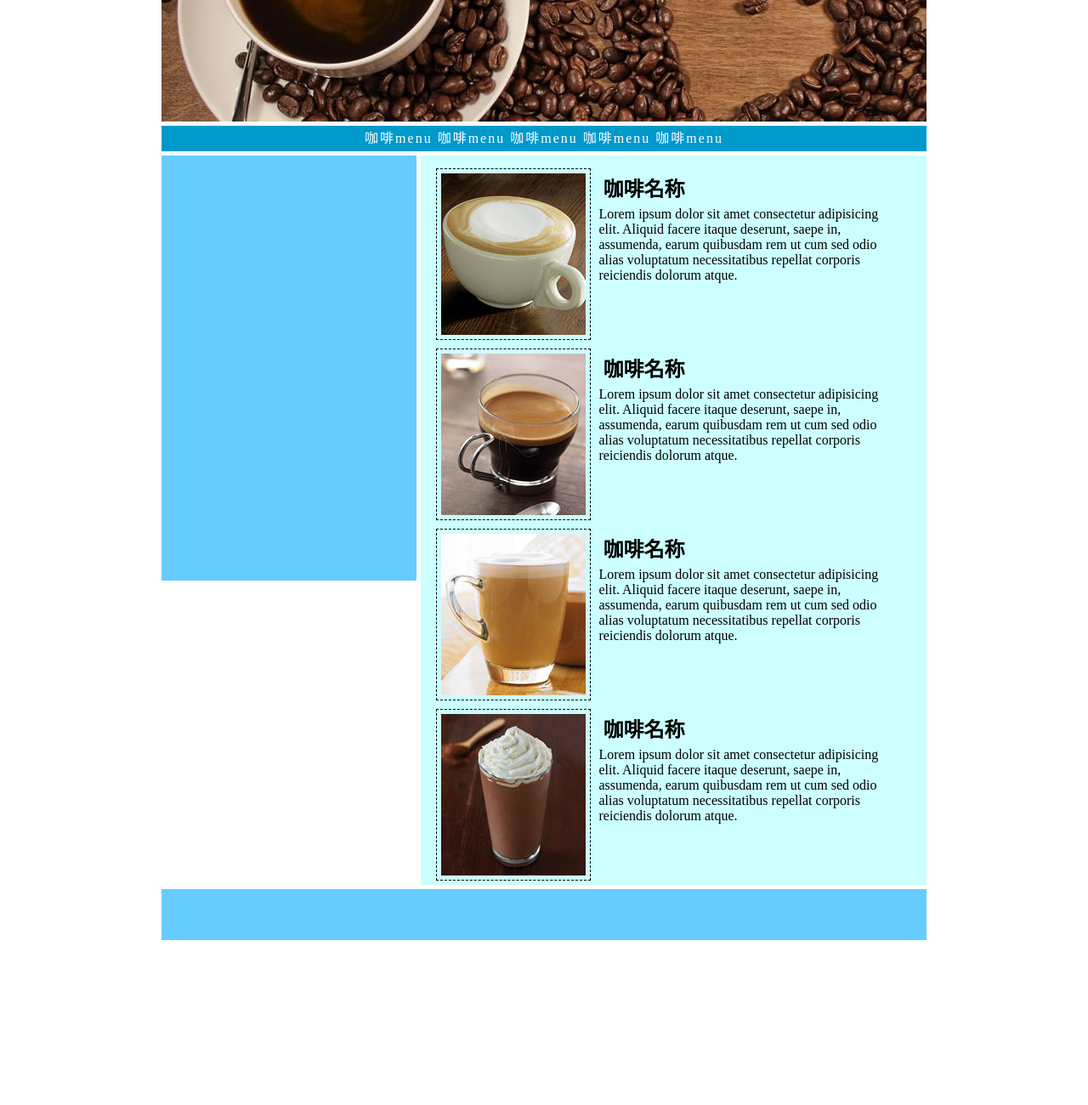
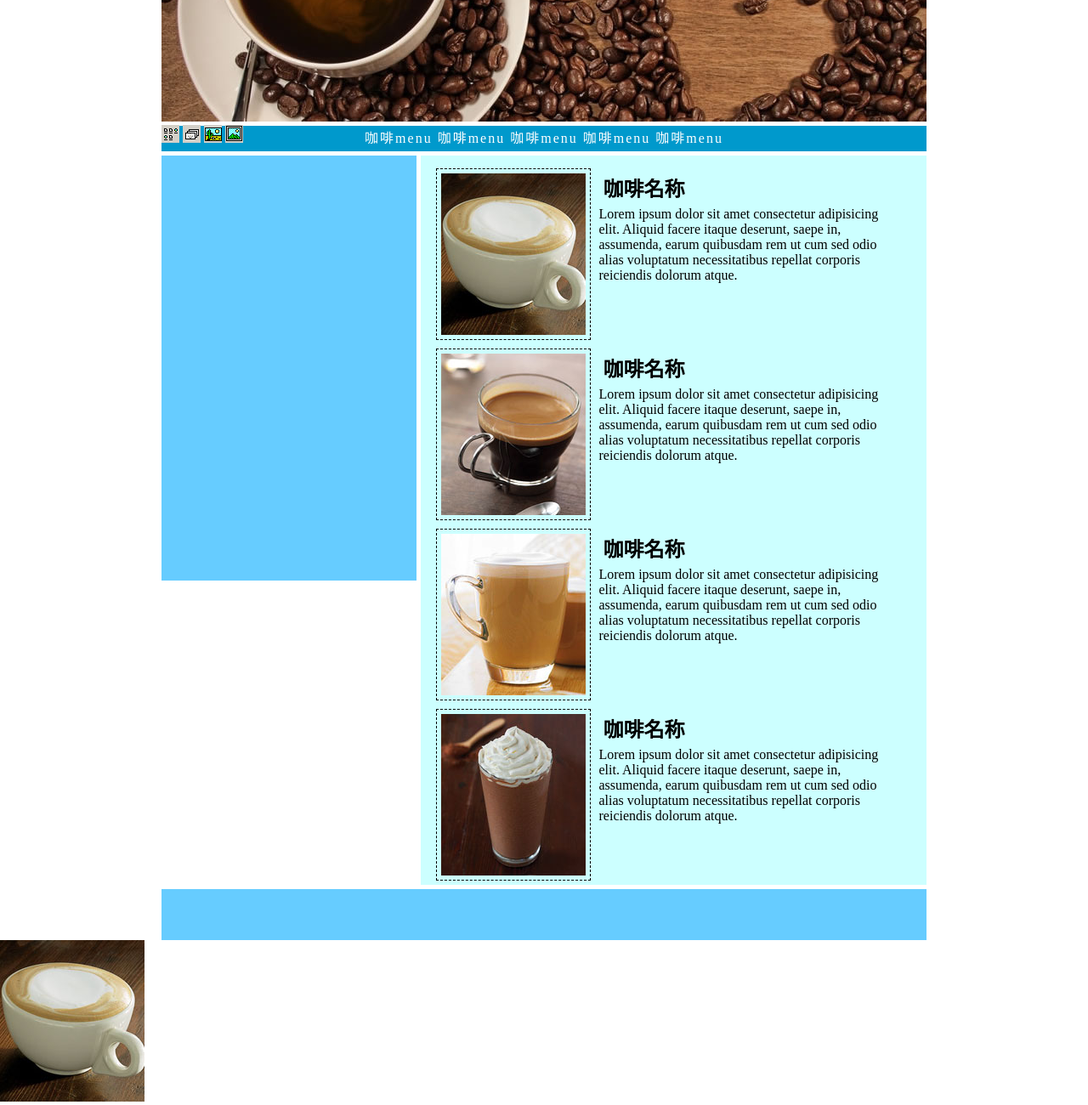
Before and after one commit to wcashew/Front-end-Development, a plain HTML site: page CSS/CSS3/Comprehensive-exercises/index.html in a window 1280 px wide. Shown: the part 77-1377 px from the top of the page at 85% size. Before the commit the page ends 1183 px from the top, so only its background shows below. Drawn offline with Linux system fonts and the light colour scheme.

Commit message:
update header html

```diff
--- a/CSS/CSS3/Comprehensive-exercises/index.html
+++ b/CSS/CSS3/Comprehensive-exercises/index.html
@@ -8,6 +8,12 @@
     <div id="container">
         <div id="header">
             <img src="./images/banner.jpg" alt="banner">
+            <div class="icon-list">
+                <img src="./images/1.bmp" alt="icon">
+                <img src="./images/2.bmp" alt="icon">
+                <img src="./images/3.bmp" alt="icon">
+                <img src="./images/4.bmp" alt="icon">
+            </div>
         </div>
         <div id="nav">
             <a href="#">咖啡menu</a>
@@ -51,5 +57,8 @@
         </div>
         <div id="footer"></div>
     </div>
+    <div class="l-fix">
+        <img src="./images/Cappuccino.jpg" alt="Cappuccino">
+    </div>
 </body>
 </html>
```
